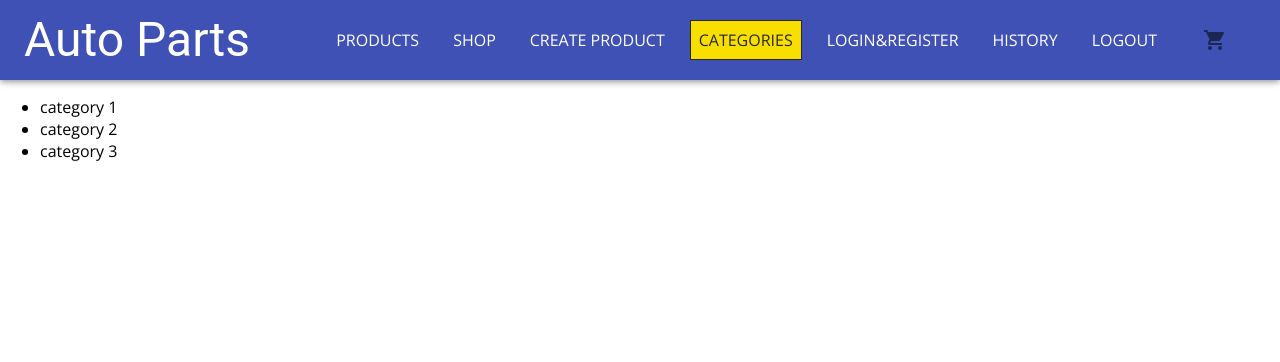
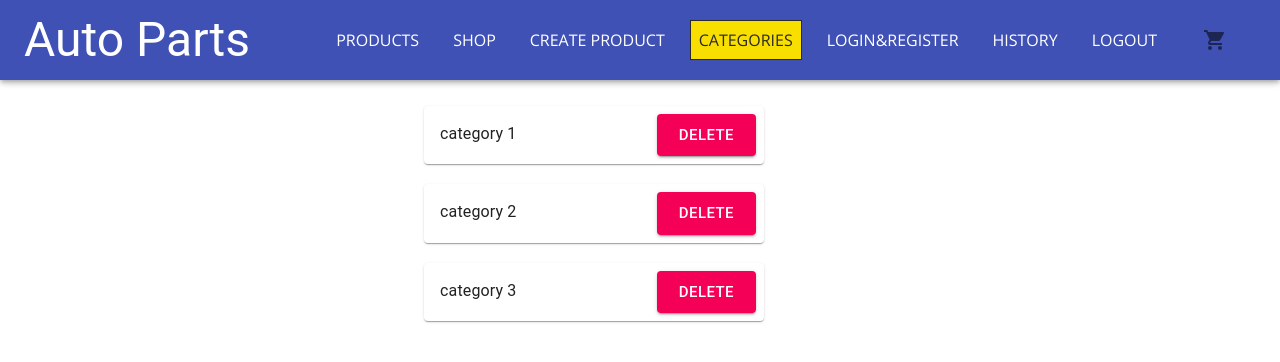
Before and after one commit to MrImas/auto-parts, a React (Create React App) app in the folder frontend/: page /category in a window 1280 px wide. Shown: the top 362 px of the page. Built offline with nearby package versions, Linux system fonts and the light colour scheme; the HTML template or start-up script is replaced by a standard one.

Commit message:
created category item component

```diff
--- /dev/null
+++ b/frontend/src/categories/components/CategoryItem.css
@@ -0,0 +1,3 @@
+.category-item {
+  margin: 10px 0;
+}
--- /dev/null
+++ b/frontend/src/categories/components/CategoryItem.js
@@ -0,0 +1,37 @@
+import React from 'react';
+import {
+  Button,
+  Card,
+  CardActions,
+  CardContent,
+  Typography,
+} from '@material-ui/core';
+import { makeStyles } from '@material-ui/core/styles';
+
+import './CategoryItem.css';
+
+const useStyles = makeStyles({
+  root: {
+    display: 'flex',
+    maxWidth: '340px',
+    justifyContent: 'space-between',
+  },
+});
+
+export const CategoryItem = (props) => {
+  const classes = useStyles();
+  return (
+    <li className='category-item'>
+      <Card className={classes.root}>
+        <CardContent>
+          <Typography>{props.name}</Typography>
+        </CardContent>
+        <CardActions>
+          <Button variant='contained' size='large' color='secondary'>
+            DELETE
+          </Button>
+        </CardActions>
+      </Card>
+    </li>
+  );
+};
--- /dev/null
+++ b/frontend/src/categories/components/CategoryList.css
@@ -0,0 +1,9 @@
+.category-list {
+  list-style: none;
+  width: 40%;
+  display: flex;
+  flex-direction: column;
+  flex-wrap: wrap;
+  justify-content: flex-start;
+  margin: 0 auto;
+}
--- a/frontend/src/categories/components/CategoryList.js
+++ b/frontend/src/categories/components/CategoryList.js
@@ -1,10 +1,13 @@
 import React from 'react';
+import { CategoryItem } from './CategoryItem';
+
+import './CategoryList.css';
 
 export const CategoryList = (props) => {
   return (
-    <ul>
+    <ul className='category-list'>
       {props.items.map((category) => (
-        <li key={category.name}>{category.name}</li>
+        <CategoryItem key={category.name} name={category.name} />
       ))}
     </ul>
   );
```
